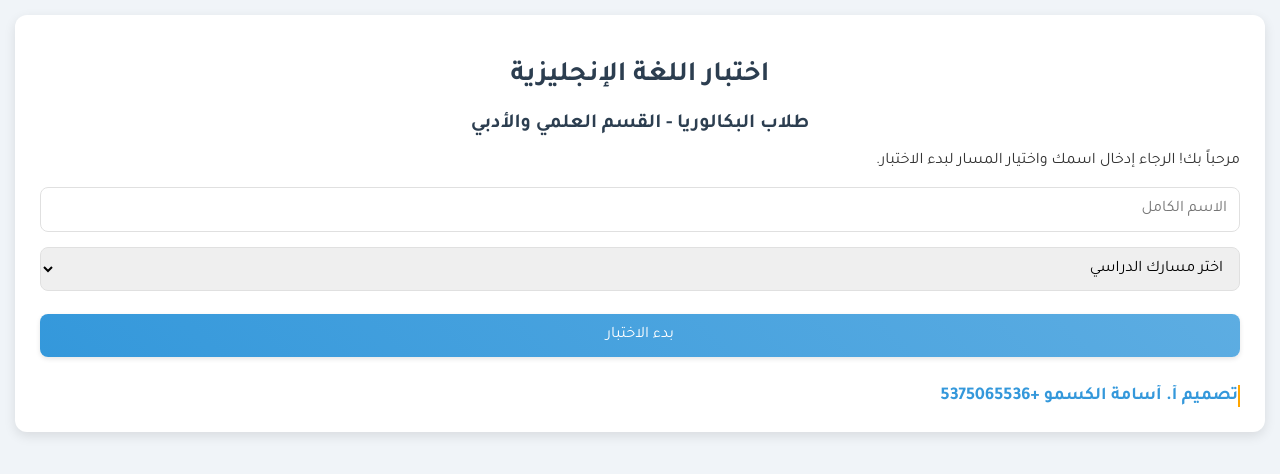
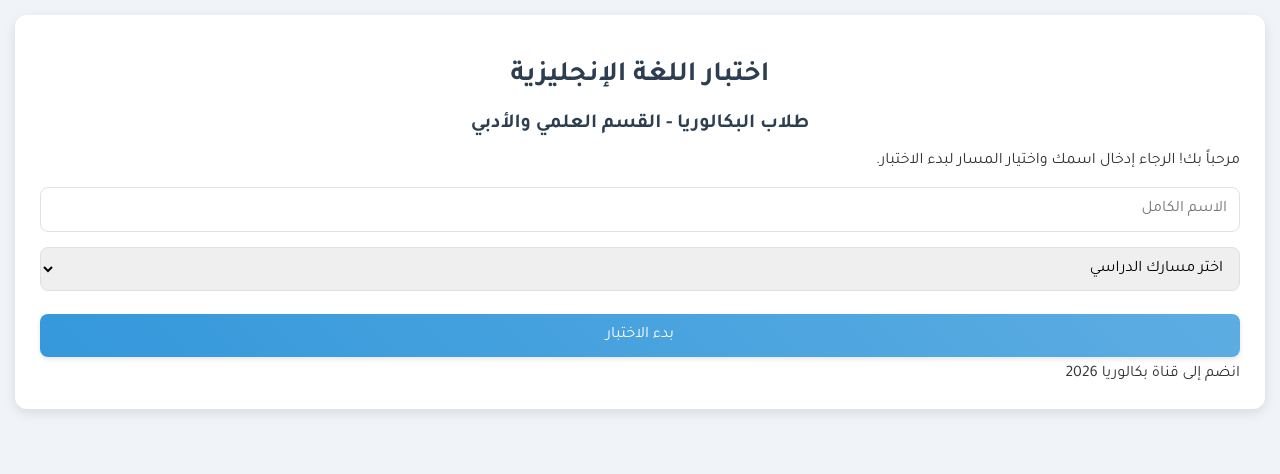
Before and after one commit to bakaloria/englishquiz, a plain HTML site: page index.html in a window 1280 px wide. Drawn offline with Linux system fonts and the light colour scheme.

Commit message:
Update index.html

```diff
--- a/index.html
+++ b/index.html
@@ -287,7 +287,7 @@
             <option value="literary">المسار الأدبي</option>
         </select>
         <button id="start-test">بدء الاختبار</button>
-        <div class="animated-message">تصميم أ. أسامة الكسمو +905375065536 </div>
+        <div class="fixed-message"> انضم إلى قناة بكالوريا 2026 </div>
     </div>
 
     <!-- قسم التحميل -->
```
